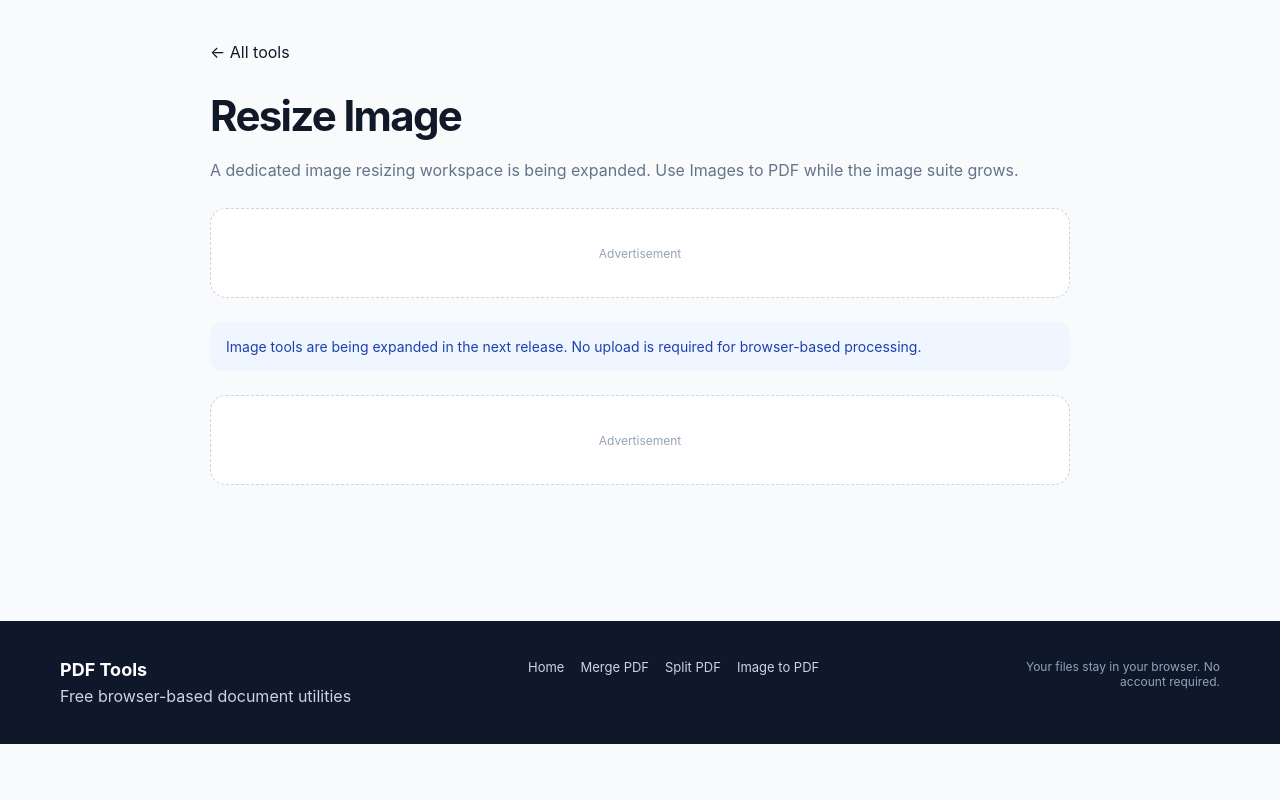
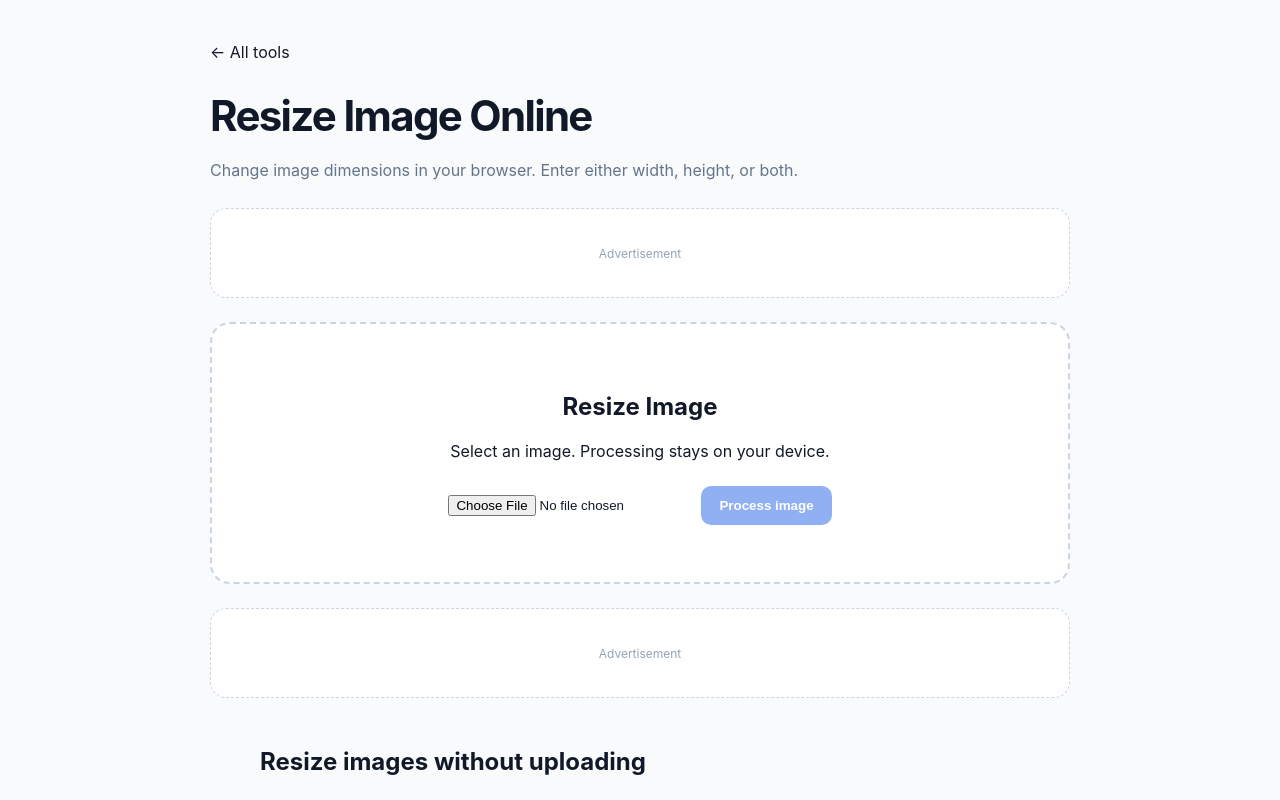
Before and after one commit to yiminggod1/pdf-tools, a Next.js app: page /pdf-tools/resize-image in a window 1280 px wide. Shown: the top 800 px of the page. Built offline with nearby package versions, Linux system fonts and the light colour scheme.

Commit message:
Expand PDF and image tools

```diff
--- a/app/resize-image/page.tsx
+++ b/app/resize-image/page.tsx
@@ -1 +1,3 @@
-import AdSlot from "../../components/AdSlot";export const metadata={title:"Resize Image Online Free",description:"Resize images in your browser."};export default function Page(){return <main className="toolpage"><a href="/pdf-tools/">← All tools</a><h1>Resize Image</h1><p className="lead">A dedicated image resizing workspace is being expanded. Use Images to PDF while the image suite grows.</p><AdSlot/><div className="notice">Image tools are being expanded in the next release. No upload is required for browser-based processing.</div><AdSlot/></main>}
+import ImageTool from "../../components/ImageTool";import AdSlot from "../../components/AdSlot";
+export const metadata={title:"Resize Image Online Free",description:"Resize JPG, PNG and WebP images in your browser with no upload."};
+export default function Page(){return <main className="toolpage"><a href="/">← All tools</a><h1>Resize Image Online</h1><p className="lead">Change image dimensions in your browser. Enter either width, height, or both.</p><AdSlot/><ImageTool mode="resize"/><AdSlot/><section className="content"><h2>Resize images without uploading</h2><p>Choose a JPG, PNG or WebP image and set the target dimensions. When only one dimension is entered, the other is calculated to preserve the original aspect ratio.</p></section></main>}
```
